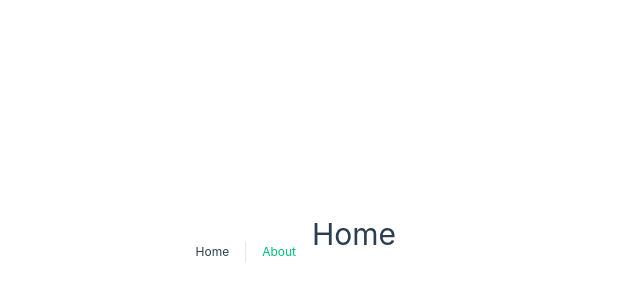
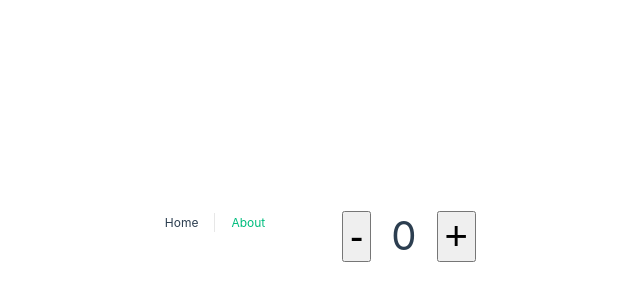
Before and after one commit to Franson33/vue_lerning, a Vue app: page / in a window 1280 px wide. Shown: the part 164-464 px from the top of the page, without its empty margins (328-968 px from the left). Built offline with nearby package versions, Linux system fonts and the light colour scheme.

Commit message:
add simple counter and its logic
first implemented it using options api for practice, after rewrite to new pattern using composition api

```diff
--- a/src/views/HomeView.vue
+++ b/src/views/HomeView.vue
@@ -1,5 +1,33 @@
+<script setup>
+import { ref } from 'vue'
+
+const counter = ref(0)
+
+const increment = () => {
+  counter.value++
+}
+const decrement = () => {
+  counter.value--
+}
+</script>
+
 <template>
   <div class="home">
-    <h1>Home</h1>
+    <button @click="decrement" class="btn">-</button>
+    <span class="cntr">{{ counter }}</span>
+    <button @click="increment" class="btn">+</button>
   </div>
 </template>
+
+<style>
+.home {
+  text-align: center;
+  padding: 20px;
+}
+
+.btn,
+.cntr {
+  font-size: 40px;
+  margin: 10px;
+}
+</style>
```
